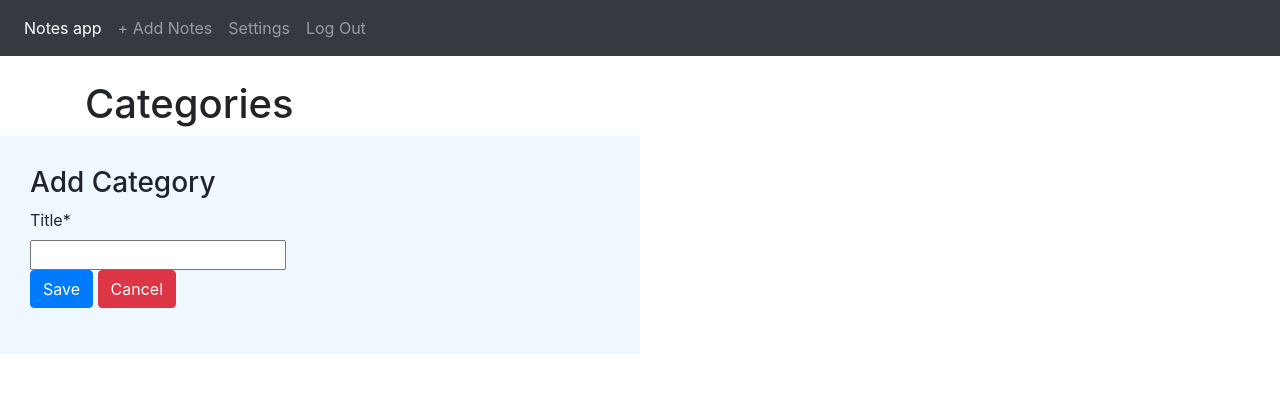
After one commit to KarolinaGrin/Final_project, a Django app: page /category/ in a window 1280 px wide. The commit adds this page. Shown: the top 393 px of the page. Run offline with Django 4.2, Linux system fonts and the light colour scheme; the visitor is signed in with stand-in values (Sample User, id 1); data that the repository does not hold is empty; some libraries are stand-ins or nearby versions.

Commit message:
Pridetos kategorijos add/edit/delete

```diff
--- a/django_notes/settings.py
+++ b/django_notes/settings.py
@@ -45,7 +45,7 @@ MIDDLEWARE = [
     'django.middleware.security.SecurityMiddleware',
     'django.contrib.sessions.middleware.SessionMiddleware',
     'django.middleware.common.CommonMiddleware',
-    'django.middleware.csrf.CsrfViewMiddleware',
+    # 'django.middleware.csrf.CsrfViewMiddleware',
     'django.contrib.auth.middleware.AuthenticationMiddleware',
     'django.contrib.messages.middleware.MessageMiddleware',
     'django.middleware.clickjacking.XFrameOptionsMiddleware',
--- a/notes/admin.py
+++ b/notes/admin.py
@@ -1,6 +1,7 @@
 from django.contrib import admin
-from .models import Notes
+from .models import Notes, Category
 
 # Register your models here.
 
 admin.site.register(Notes)
+admin.site.register(Category)
--- a/notes/forms.py
+++ b/notes/forms.py
@@ -1,5 +1,5 @@
 from django import forms
-from .models import Notes
+from .models import Notes, Category
 from django.contrib.auth.models import User
 from django.contrib.auth.forms import UserCreationForm
 
@@ -19,6 +19,7 @@ class UserForm(UserCreationForm):
         }
     ))
 
+
 class NoteCreationForm(forms.ModelForm):
     class Meta:
         model = Notes
@@ -35,3 +36,9 @@ class AccountSettingsForm(forms.ModelForm):
     class Meta:
         model = User
         fields = ['username', 'first_name', 'last_name']
+
+
+class CategoryCreationForm(forms.ModelForm):
+    class Meta:
+        model = Category
+        fields = ['title']
--- a/notes/models.py
+++ b/notes/models.py
@@ -1,14 +1,16 @@
 from django.db import models
 from django.contrib.auth.models import User
+
+
+class Category(models.Model):
+    title = models.CharField(max_length=45, null=False)
 
 
 class Notes(models.Model):
     title = models.CharField(max_length=45, null=False)
     description = models.TextField(null=False)
     author = models.ForeignKey(User, on_delete=models.CASCADE)
+    category = models.ForeignKey(Category, on_delete=models.CASCADE)
 
     def __str__(self):
         return self.title
-
-class Category(models.Model):
-    title = models.CharField(max_length=45, null=False)
--- a/notes/templates/base.html
+++ b/notes/templates/base.html
@@ -18,7 +18,7 @@
 
                {% if user.is_authenticated %}
                <li class="nav-item active">
-                <a class="nav-link" href="{% url 'notes:home_page' %}">Notes app</span></a>
+                <a class="nav-link" href="{% url 'notes:home' %}">Notes app</span></a>
             </li>
             <li class="nav-item">
                 <a class="nav-link add" href="#"> + Add Notes</a>
--- /dev/null
+++ b/notes/templates/notes/category.html
@@ -0,0 +1,39 @@
+{% extends 'base.html' %}
+{% load crispy_forms_tags %}
+{% block body %}
+    <div class="container">
+        <br>
+        <h1>Categories</h1>
+        <div class="categories">
+            {% if categories %}
+
+            {% for category in categories %}
+            <div class="category">
+                <h2 class="text-info">Yo</h2>
+                <p>{{category.title}}</p>
+                <div class="options">
+                    <a href="{% url 'notes:category-detail' category.id%}" class="btn btn-success">Edit</a>
+                    <a href="{% url 'notes:category-delete' category.id%}" class="btn btn-danger">Delete</a>
+                </div>
+            </div>
+            {% endfor %}
+
+        {% endif %}
+        </div>
+    </div>
+    <div class="add-modal" id="add-modal">
+        <div class="form">
+            <form action="" method="POST">
+                <h3>Add Category</h3>
+                {% csrf_token %}
+                {{form | crispy}}
+                <div class="form-group">
+                    <button type="submit" class="btn btn-primary">Save</button>
+                    <button type="button" class="btn btn-danger close-btn" onclick="closeModal('add-modal')">Cancel</button>
+                </div>
+            </form>
+        </div>
+    </div>
+
+    <script src="js/index.js"></script>
+{% endblock body %}
--- a/notes/urls.py
+++ b/notes/urls.py
@@ -2,13 +2,17 @@ from django.urls import path
 from . import views
 import django.contrib.auth.views as auth_views
 
-app_name='notes'
+app_name = 'notes'
 
-urlpatterns =[
-    path('',views.index, name='index'),
-    path('login/',views.login, name='login'),
+urlpatterns = [
+    path('', views.index, name='index'),
+    path('accounts/login/', views.login_view, name='login'),
     path('home/', views.home_page, name='home'),
-    path('edit/',views.edit, name='edit'),
-    path('register/',views.register, name='register'),
-    path('settings/',views.settings, name='settings'),
+    path('edit/', views.edit, name='edit'),
+    path('register/', views.register, name='register'),
+    path('settings/', views.settings, name='settings'),
+    path('category/', views.categories, name='category-list'),
+    path('logout/', views.logout_view, name='logout'),
+    path('category/<int:category_id>/', views.edit_category, name='category-detail'),
+    path('category/delete/<int:category_id>/', views.delete_category, name='category-delete'),
 ]
--- a/notes/views.py
+++ b/notes/views.py
@@ -1,26 +1,30 @@
 from django.shortcuts import render, redirect
 from django.contrib.auth.forms import UserCreationForm, AuthenticationForm
 from django.contrib import messages
-from .models import Notes
-from .forms import NoteCreationForm, NoteUpdateForm, AccountSettingsForm
+from .models import Notes, Category
+from .forms import NoteCreationForm, NoteUpdateForm, AccountSettingsForm, CategoryCreationForm
 from django.contrib.auth import authenticate, login, logout
 from django.contrib.auth.decorators import login_required
 from .forms import UserForm
+from django.middleware.csrf import get_token
+from django.shortcuts import get_object_or_404
+from django.views import generic
 
 # Create your views here.
 
-
+@login_required
 def index(request):
     return render(request, 'notes/index.html')
 
 
-def login(request):
+def login_view(request):
 
     username = request.POST.get("username")
     password = request.POST.get("password")
     user = authenticate(username=username, password=password)
 
     if user is not None:
+        login(request, user)
         return redirect('notes:home')
     elif username and password:
         messages.info(request, 'Login attemp failed.')
@@ -29,7 +33,6 @@ def login(request):
         'form': AuthenticationForm(),
         'username': username,
         'password': password,
-        'user': user
     }
     return render(request, 'notes/login.html', context)
 
@@ -50,7 +53,7 @@ def register(request):
     }
     return render(request, 'notes/register.html', context)
 
-
+@login_required
 def home_page(request):
     notes = Notes.objects.all()
     form = NoteCreationForm()
@@ -70,7 +73,7 @@ def home_page(request):
     }
     return render(request, 'notes/home.html', context)
 
-
+@login_required
 def settings(request):
     user = request.user
     form = AccountSettingsForm(instance=user)
@@ -92,10 +95,11 @@ def settings(request):
     return render(request, 'notes/settings.html', context)
 
 
-def logout(request):
+def logout_view(request):
+    logout(request)
     return render(request, 'notes/logout.html')
 
-
+@login_required
 def edit(request):
     note_to_update = Notes.objects.get(id=id)
     form = NoteUpdateForm(instance=note_to_update)
@@ -117,10 +121,79 @@ def edit(request):
     }
     return render(request, 'notes/update.html', context)
 
-
+@login_required
 def delete(request, id):
     note_to_delete = Notes.objects.get(id=id)
 
     note_to_delete.delete()
 
     return redirect('notes:home_page')
+
+@login_required
+def get_category_list(request):
+
+    # username = request.POST.get("username")
+    # password = request.POST.get("password")
+    # user = authenticate(username=username, password=password)
+    all_categories = Category.objects.all()
+
+    context = {
+        'categories': all_categories,
+        'form': CategoryCreationForm,
+
+    }
+    return render(request, 'notes/category.html', context)
+
+@login_required
+def create_category(request):
+    title = request.POST.get("title")
+
+    if title:
+        form = CategoryCreationForm(request.POST)
+        if form.is_valid():
+            category = Category.objects.create(title=title)
+            category.save()
+
+    return get_category_list(request)
+
+@login_required
+def categories(request):
+    if request.method == 'GET':
+        return get_category_list(request)
+
+    elif request.method == 'POST':
+        return create_category(request)
+
+@login_required
+def edit_category(request, category_id):
+    category = get_object_or_404(Category, pk=category_id)
+    form = CategoryCreationForm(instance=category)
+
+    if request.method == "POST":
+        form = CategoryCreationForm(request.POST)
+
+        if form.is_valid():
+            category.title = form.cleaned_data["title"]
+
+            category.save()
+
+            return redirect('notes:category-list')
+
+    elif request.method == 'DELETE':
+        category.delete()
+
+        return get_category_list(request)
+
+    context = {
+        'category': category,
+        'form': form
+    }
+    return render(request, 'notes/categoryedit.html', context)
+
+@login_required
+def delete_category(request, category_id):
+    category = get_object_or_404(Category, pk=category_id)
+
+    category.delete()
+
+    return get_category_list(request)
```
Also changed, not shown: notes/templates/notes/categoryedit.html (added, +20 -0 lines), notes/migrations/0001_initial.py.
